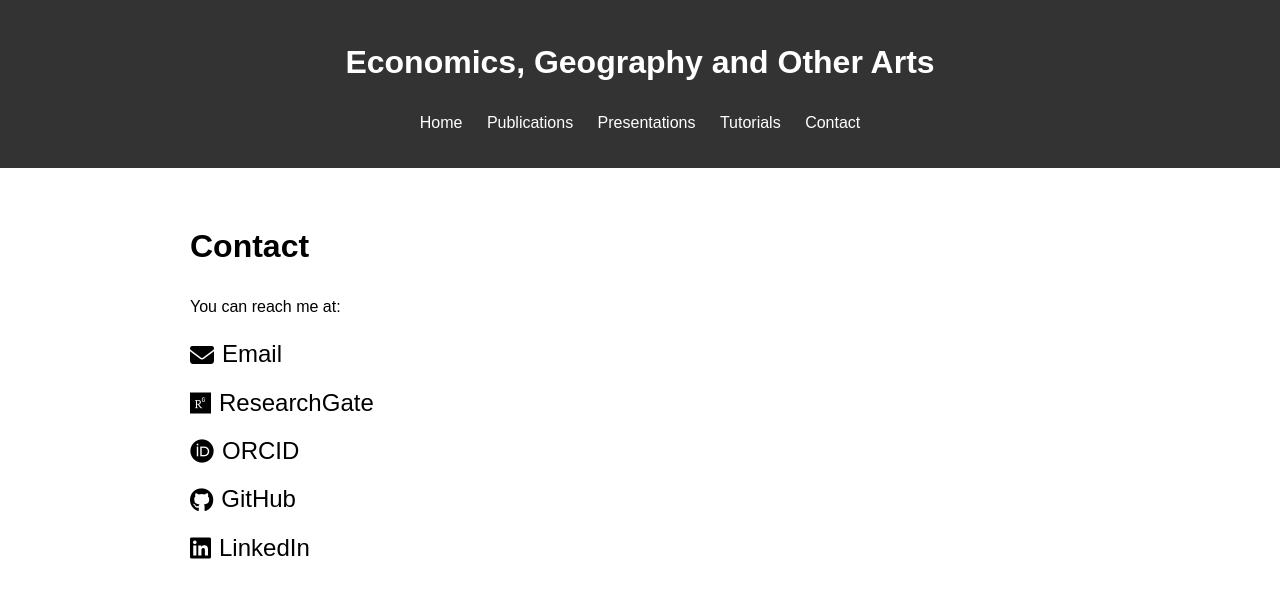
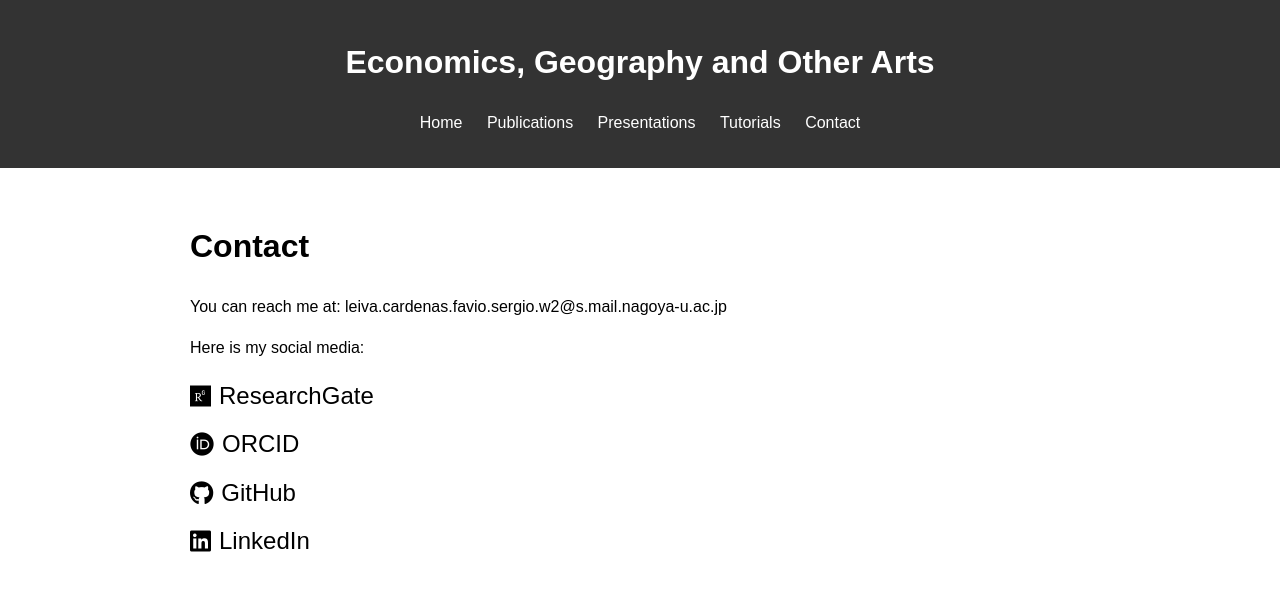
Before and after one commit to Favioleiva/favioleiva.github.io, a Jekyll site: the page built from contact.md, in a window 1280 px wide. Shown: the top 598 px of the page. Built offline with Jekyll 4.4.1, drawn with Linux system fonts in a browser that asks for light colours; nearby versions of some CDN libraries.

Commit message:
Update contact.md

```diff
--- a/contact.md
+++ b/contact.md
@@ -6,12 +6,11 @@ permalink: /contact/
 
 # Contact
 
-You can reach me at:
+You can reach me at: leiva.cardenas.favio.sergio.w2@s.mail.nagoya-u.ac.jp
+
+Here is my social media:
 
 <div class="contact-icons">
-  <a href="mailto:leiva.cardenas.favio.sergio.w2@s.mail.nagoya-u.ac.jp">
-    <i class="fas fa-envelope"></i> Email
-  </a>
   <a href="https://www.researchgate.net/profile/Favio-Leiva/research" target="_blank">
     <i class="fab fa-researchgate"></i> ResearchGate
   </a>
```
